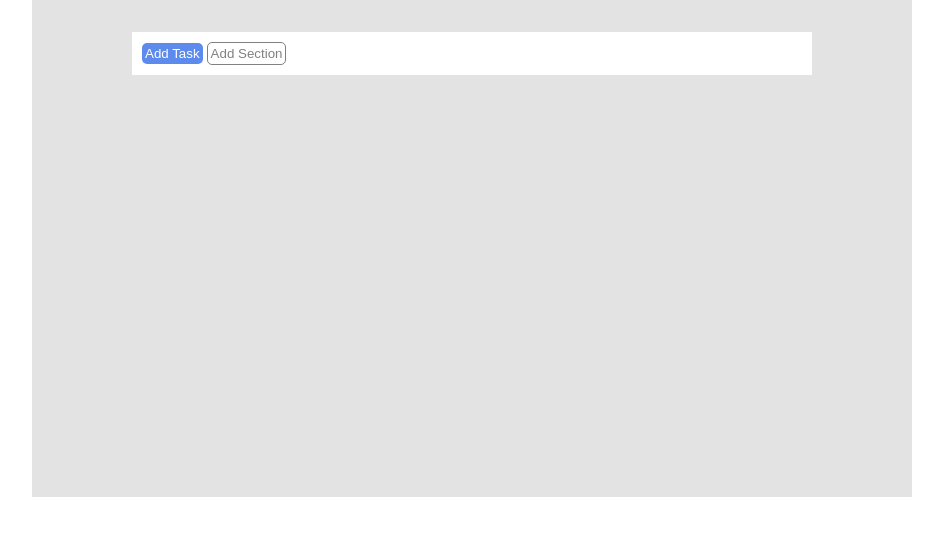
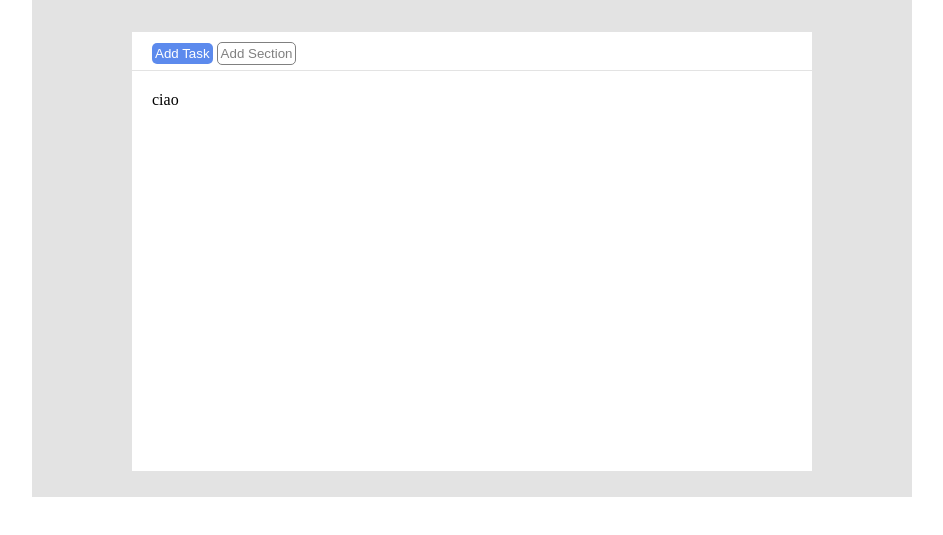
Before and after one commit to NicolettaBr/html-css-toboolist, a plain HTML site: page index.html in a window 1280 px wide. Shown: the part 53-588 px from the top of the page, without its empty margins (168-1111 px from the left). Drawn offline with Linux system fonts and the light colour scheme.

Commit message:
inizio liste

```diff
--- a/index.html
+++ b/index.html
@@ -24,6 +24,8 @@
             <button class="botton2">Add Section</button>
         </div>
 
+        <div class="liste">ciao</div>
+
 
     </main>
 </body>
--- a/style.css
+++ b/style.css
@@ -29,10 +29,12 @@ main{
     height: 500px;
 }
 
-
+/* button*/
 .button{
     border-top: 35px solid #e3e3e3;
-    padding: 10px;
+    padding-top: 10px;
+    padding-bottom: 5px;
+    padding-left: 20px;
     margin-left: 100px ;
     margin-right: 100px;
     background-color: white;
@@ -55,3 +57,15 @@ main{
     border: 1px solid gray;
 
 }
+/* fine button*/
+
+/* liste */
+
+.liste{
+    margin-left: 100px;
+    margin-right: 100px;
+   margin-top: 1px;
+    padding: 20px;
+    background-color: white;
+    height: 400px;
+}
```
